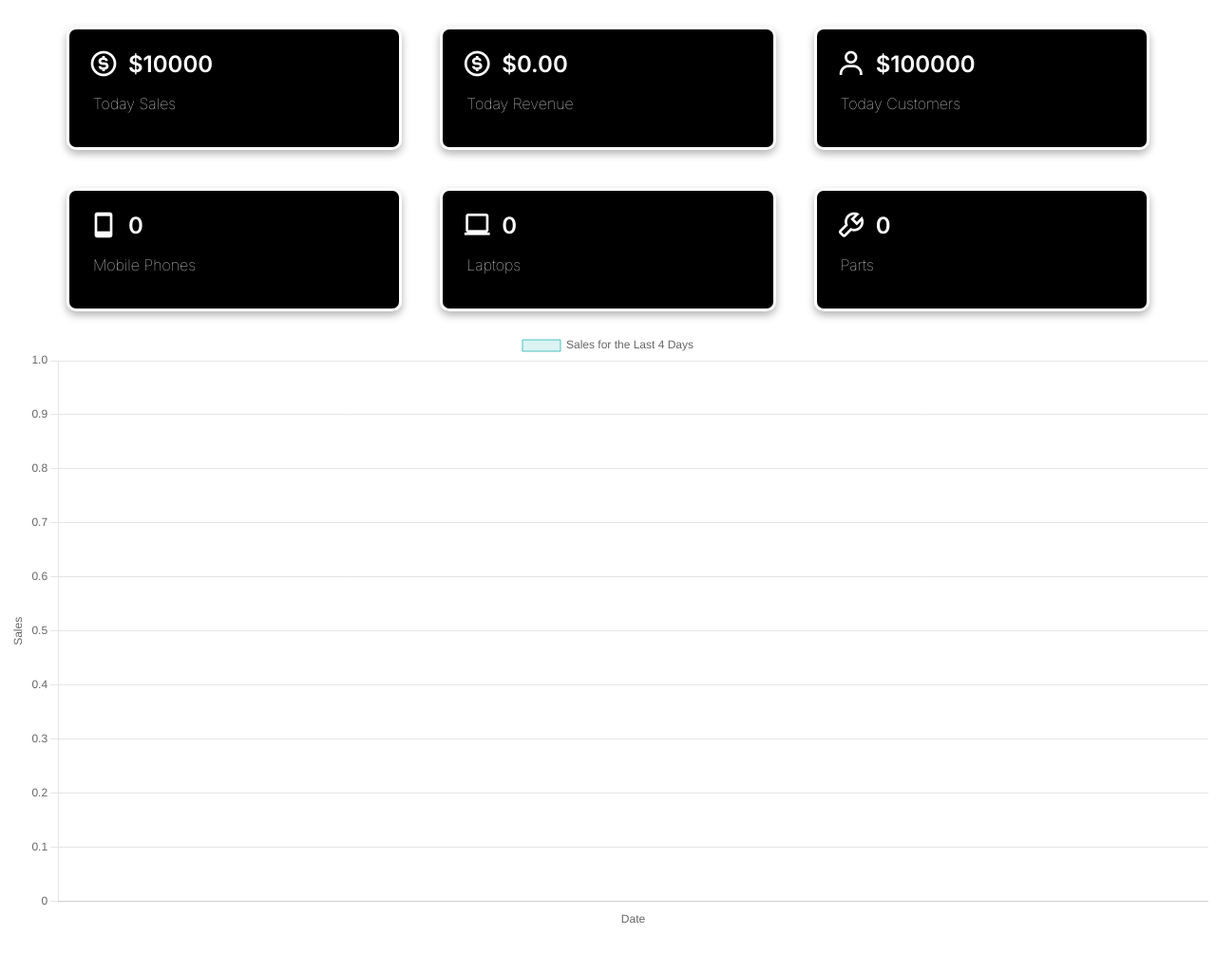
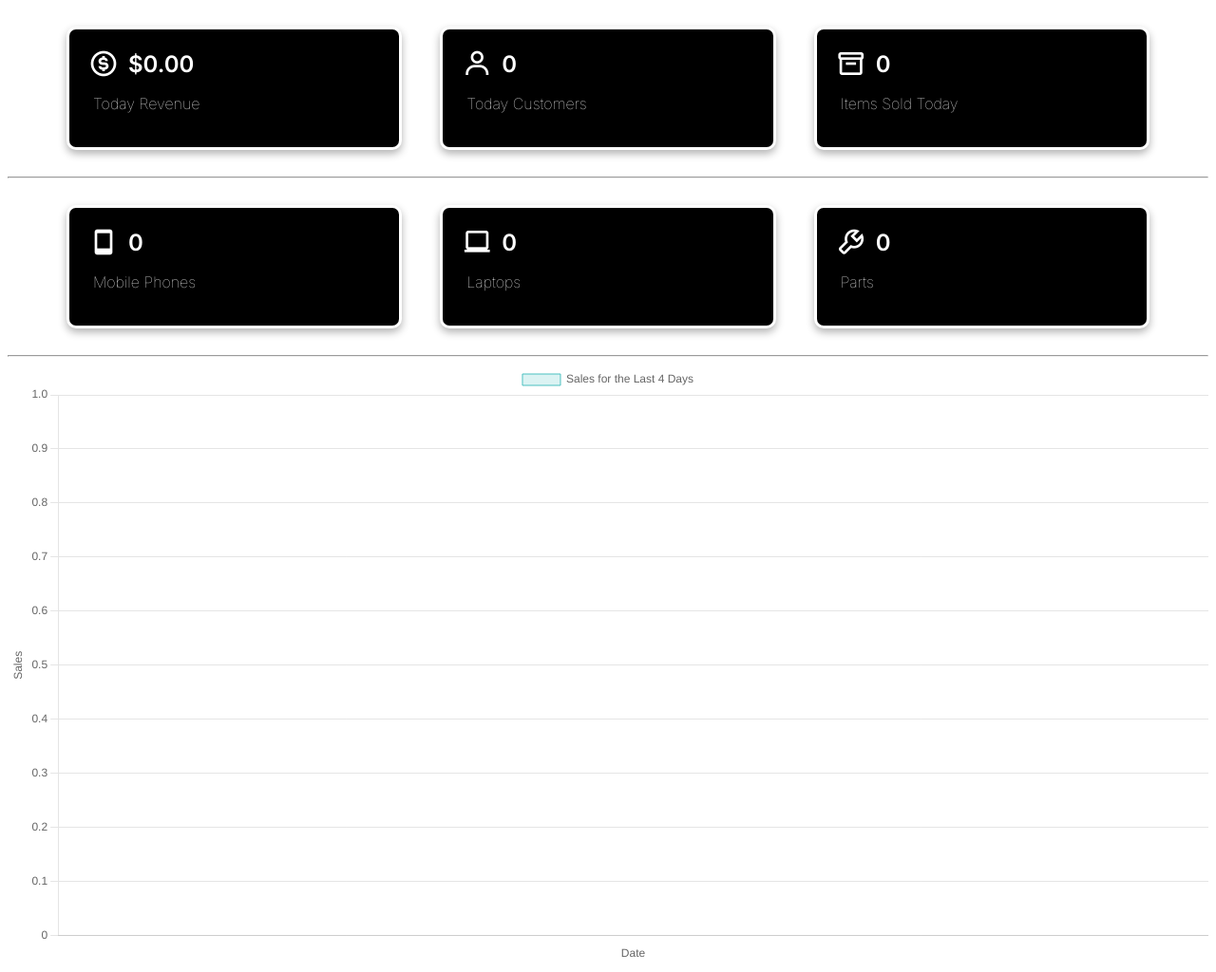
Before and after one commit to NadunAtGit/WebGroupProject, a PHP site: page /Dashboard/Dashboard.php in a window 1280 px wide. Shown: the whole page at 95% size. Before the commit the page ends 972 px from the top, so only its background shows below. Run offline with PHP 8.4, Linux system fonts and the light colour scheme; tables that the repository leaves empty or names only in its code hold one stand-in row (values such as "Sample post").

Commit message:
dashboard live data

```diff
--- a/Dashboard/Dashboard.php
+++ b/Dashboard/Dashboard.php
@@ -6,6 +6,8 @@ $mobilePhones = 0;
 $laptops = 0;
 $parts = 0;
 $todaySales = 0; // Variable for today's sales
+$todayCustomers = 0; // Variable for today's customers
+$totalItemsSold = 0; // Variable for total items sold today
 
 // Query to get the sum of quantities for each category
 $query = "SELECT category, SUM(quantity) as total_quantity FROM products GROUP BY category";
@@ -32,7 +34,7 @@ if (!$result) {
 
 // Query to get today's sales
 $today = date('Y-m-d'); // Assuming date format is YYYY-MM-DD
-$salesQuery = "SELECT SUM(Total) as total_sales FROM sales WHERE DATE(Date) = ?";
+$salesQuery = "SELECT SUM(Total) as total_sales, COUNT(*) as customer_count FROM sales WHERE DATE(Date) = ?";
 $salesStmt = mysqli_prepare($connection, $salesQuery);
 
 if (!$salesStmt) {
@@ -41,11 +43,30 @@ if (!$salesStmt) {
 
 mysqli_stmt_bind_param($salesStmt, "s", $today);
 mysqli_stmt_execute($salesStmt);
-mysqli_stmt_bind_result($salesStmt, $todaySales);
+mysqli_stmt_bind_result($salesStmt, $todaySales, $todayCustomers);
 mysqli_stmt_fetch($salesStmt);
 mysqli_stmt_close($salesStmt);
 
+// Query to get total items sold today
+$itemsQuery = "SELECT items FROM sales WHERE DATE(Date) = ?";
+$itemsStmt = mysqli_prepare($connection, $itemsQuery);
 
+if (!$itemsStmt) {
+    die("Failed to prepare statement: " . mysqli_error($connection));
+}
+
+mysqli_stmt_bind_param($itemsStmt, "s", $today);
+mysqli_stmt_execute($itemsStmt);
+mysqli_stmt_bind_result($itemsStmt, $itemsSerialized);
+
+while (mysqli_stmt_fetch($itemsStmt)) {
+    $items = json_decode($itemsSerialized, true);
+    foreach ($items as $item) {
+        $totalItemsSold += $item['quantity'];
+    }
+}
+
+mysqli_stmt_close($itemsStmt);
 
 // Query to get sales for the last 4 days
 $sales4DaysQuery = "
@@ -90,13 +111,6 @@ while ($row = mysqli_fetch_assoc($sales4DaysResult)) {
             <div class="data-div">
                 <div class="inner-div">
                     <i class="i-div bx bx-dollar-circle"></i>
-                    <h1>$10000</h1>
-                </div>
-                <p>Today Sales</p>
-            </div>
-            <div class="data-div">
-                <div class="inner-div">
-                    <i class="i-div bx bx-dollar-circle"></i>
                     <h1><?php echo htmlspecialchars('$' . number_format($todaySales, 2)); ?></h1>
                 </div>
                 <p>Today Revenue</p>
@@ -104,11 +118,19 @@ while ($row = mysqli_fetch_assoc($sales4DaysResult)) {
             <div class="data-div">
                 <div class="inner-div">
                     <i class="i-div bx bx-user"></i>
-                    <h1>$100000</h1>
+                    <h1><?php echo htmlspecialchars($todayCustomers); ?></h1>
                 </div>
                 <p>Today Customers</p>
             </div>
+            <div class="data-div">
+                <div class="inner-div">
+                    <i class="i-div bx bx-box"></i>
+                    <h1><?php echo htmlspecialchars($totalItemsSold); ?></h1>
                 </div>
+                <p>Items Sold Today</p>
+            </div>
+        </div>
+        <hr class="my-4">
 
         <div class="top-div">
             <div class="data-div">
@@ -133,7 +155,7 @@ while ($row = mysqli_fetch_assoc($sales4DaysResult)) {
                 <p>Parts</p>
             </div>
         </div>
-
+        <hr class="my-4">
         <div class="bottom-div">
             <!-- Additional content here -->
             <canvas id="salesChart" style="width: 300px; height: 150px;"></canvas>
```
Lines whose indentation alone changed are shown as unchanged.
